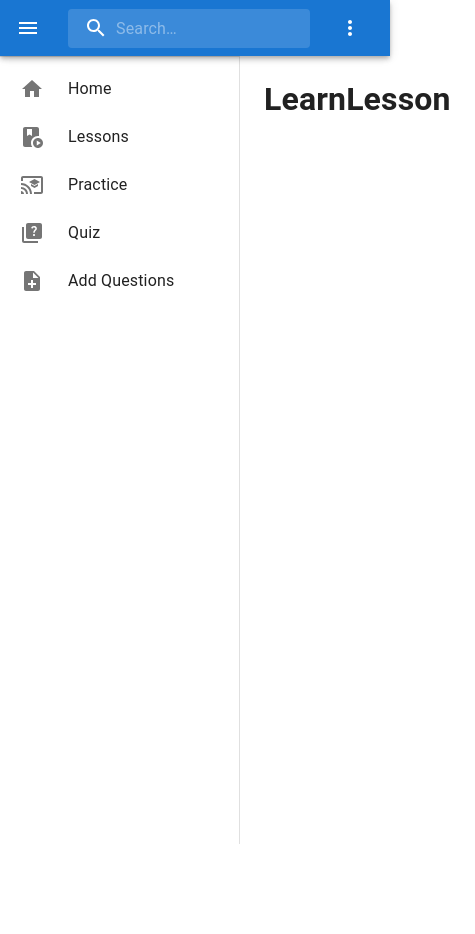
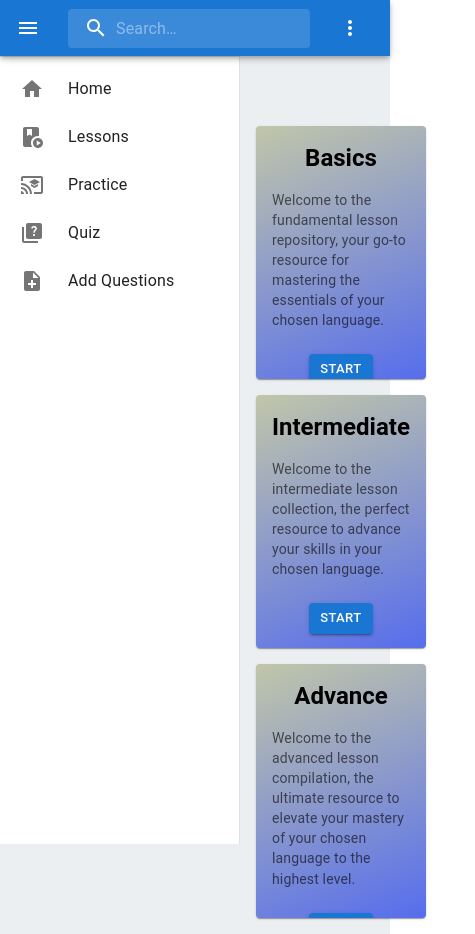
Before and after one commit to sristhilamichhane/multilingo, a React (Vite) app in the folder frontend/: page /learnlesson in a window 390 px wide. Shown: the whole page, 475 px wide, since content can reach past the window. Before the commit the page ends 844 px from the top, so only its background shows below. Built offline with nearby package versions, Linux system fonts and the light colour scheme; what react-swipeable-views-utils would draw is missing.

Commit message:
feat: :sparkles: making learn lesson responsive

```diff
--- a/frontend/src/Pages/LearnLesson.jsx
+++ b/frontend/src/Pages/LearnLesson.jsx
@@ -1,17 +1,189 @@
-import { Box } from "@mui/material";
+import {
+  Box,
+  Button,
+  Card,
+  CardActions,
+  CardContent,
+  Grid,
+  Typography,
+  styled,
+} from "@mui/material";
 import Sidebar from "../components/Sidebar";
 import Navbar from "../components/Navbar";
+import "./Home.css";
+import { useNavigate } from "react-router-dom";
+
+const MainContent = styled(Box)(({ theme }) => ({
+  flexGrow: 1,
+  padding: theme.spacing(3),
+  [theme.breakpoints.down("sm")]: {
+    padding: theme.spacing(2),
+  },
+}));
+
 const LearnLesson = () => {
+  const navigate = useNavigate();
+
   return (
     <>
-      <Navbar />
-      <Box height={30} />
-      <Box sx={{ display: "flex" }}>
-        <Sidebar />
-        <Box component="main" sx={{ flexGrow: 1, p: 3 }}>
-          <h1>LearnLesson</h1>
+      <div className="bgColor">
+        <Navbar />
+        <Box height={30} />
+        <Box sx={{ display: "flex" }}>
+          <Sidebar />
+          <MainContent>
+            <Box component="main" sx={{ flexGrow: 1, pt: 10 }}>
+              <Grid container spacing={2}>
+                <Grid item xs={12} md={4}>
+                  <Card
+                    sx={{ width: "100%", height: 30 + "vh" }}
+                    className="gradientLight"
+                  >
+                    <CardContent>
+                      <Typography
+                        gutterBottom
+                        variant="h5"
+                        component="div"
+                        sx={{
+                          fontWeight: 700, // Custom font weight
+                          fontSize: "24px", // Custom font size
+                          color: "black", // Custom text color
+                          marginBottom: "16px",
+                          display: "flex",
+                          alignItems: "center",
+                          justifyContent: "center",
+                        }}
+                      >
+                        Basics
+                      </Typography>
+
+                      <Typography variant="body2" color="text.secondary">
+                        Welcome to the fundamental lesson repository, your go-to
+                        resource for mastering the essentials of your chosen
+                        language.
+                      </Typography>
+                    </CardContent>
+                    <CardActions
+                      sx={{
+                        display: "flex",
+                        alignItems: "center",
+                        justifyContent: "center",
+                      }}
+                    >
+                      <Button
+                        variant="contained"
+                        size="small"
+                        color="primary"
+                        onClick={() => {
+                          navigate("/basicLesson");
+                        }}
+                      >
+                        Start
+                      </Button>
+                    </CardActions>
+                  </Card>
+                </Grid>
+                <Grid item xs={12} md={4}>
+                  <Card
+                    sx={{ width: "100%", height: 30 + "vh" }}
+                    className="gradientLight"
+                  >
+                    <CardContent>
+                      <Typography
+                        gutterBottom
+                        variant="h5"
+                        component="div"
+                        sx={{
+                          fontWeight: 700, // Custom font weight
+                          fontSize: "24px", // Custom font size
+                          color: "black", // Custom text color
+                          marginBottom: "16px",
+                          display: "flex",
+                          alignItems: "center",
+                          justifyContent: "center",
+                        }}
+                      >
+                        Intermediate
+                      </Typography>
+                      <Typography variant="body2" color="text.secondary">
+                        Welcome to the intermediate lesson collection, the
+                        perfect resource to advance your skills in your chosen
+                        language.
+                      </Typography>
+                    </CardContent>
+                    <CardActions
+                      sx={{
+                        display: "flex",
+                        alignItems: "center",
+                        justifyContent: "center",
+                      }}
+                    >
+                      <Button
+                        variant="contained"
+                        size="small"
+                        color="primary"
+                        onClick={() => {
+                          navigate("/intermediateLesson");
+                        }}
+                      >
+                        Start
+                      </Button>
+                    </CardActions>
+                  </Card>
+                </Grid>
+                <Grid item xs={12} md={4}>
+                  <Card
+                    sx={{ width: "100%", height: 30 + "vh" }}
+                    className="gradientLight"
+                  >
+                    <CardContent>
+                      <Typography
+                        gutterBottom
+                        variant="h5"
+                        component="div"
+                        sx={{
+                          fontWeight: 700, // Custom font weight
+                          fontSize: "24px", // Custom font size
+                          color: "black", // Custom text color
+                          marginBottom: "16px",
+                          display: "flex",
+                          alignItems: "center",
+                          justifyContent: "center",
+                        }}
+                      >
+                        Advance
+                      </Typography>
+                      <Typography variant="body2" color="text.secondary">
+                        Welcome to the advanced lesson compilation, the ultimate
+                        resource to elevate your mastery of your chosen language
+                        to the highest level.
+                      </Typography>
+                    </CardContent>
+                    <CardActions
+                      sx={{
+                        display: "flex",
+                        alignItems: "center",
+                        justifyContent: "center",
+                      }}
+                    >
+                      <Button
+                        variant="contained"
+                        size="small"
+                        color="primary"
+                        onClick={() => {
+                          navigate("/advanceLesson");
+                        }}
+                      >
+                        Start
+                      </Button>
+                    </CardActions>
+                  </Card>
+                </Grid>
+              </Grid>
+            </Box>
+          </MainContent>
         </Box>
-      </Box>
+      </div>
     </>
   );
 };
```
